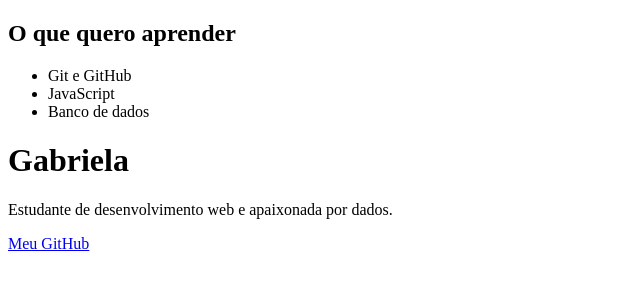
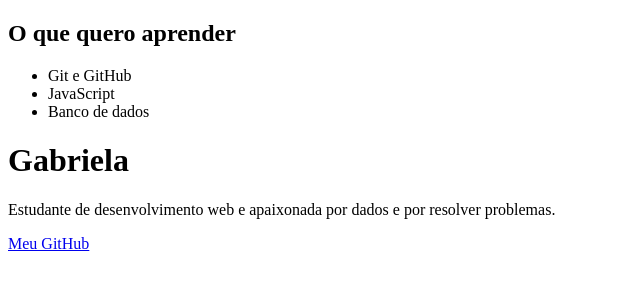
Before and after one commit to gabztx/meu-portfolio, a plain HTML site: page index.html in a window 1280 px wide. Shown: the whole page, without its empty margins (0-640 px from the left). Drawn offline with Linux system fonts and the light colour scheme.

Commit message:
Atualiza frase de apresentação

```diff
--- a/index.html
+++ b/index.html
@@ -13,7 +13,7 @@
 <!-- git status disse que o index.html foi modificado (modified), mas ainda não está na staging area (Changes not staged for commit) -->
 <body>
   <h1>Gabriela</h1>
-  <p>Estudante de desenvolvimento web e apaixonada por dados.</p>
+  <p>Estudante de desenvolvimento web e apaixonada por dados e por resolver problemas.</p>
   <a href="https://github.com">Meu GitHub</a>
 </body>
 </html>
```
